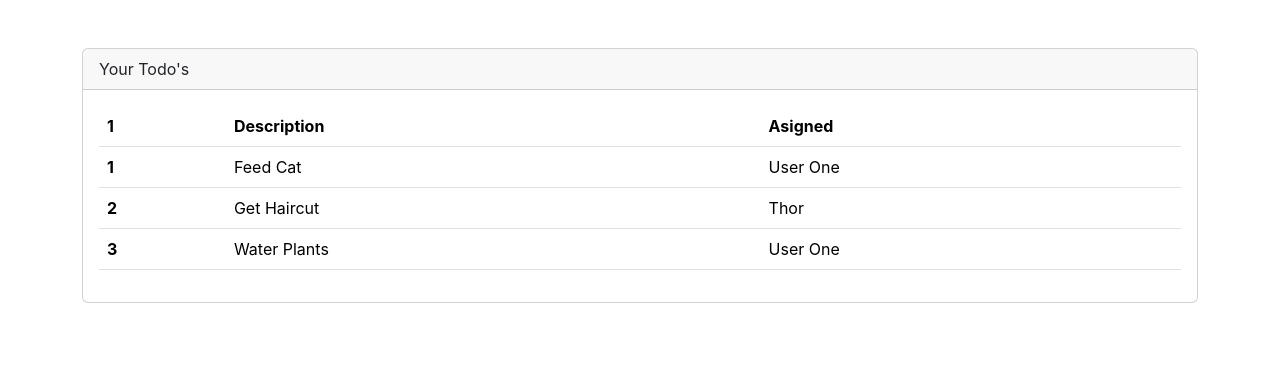
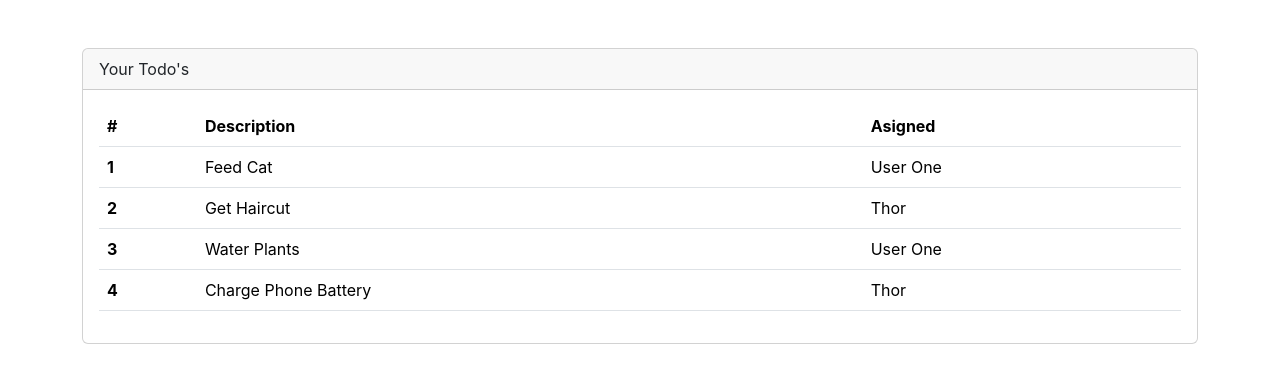
Before and after one commit to reski-id/React, a React (Create React App) app: page / in a window 1280 px wide. Shown: the top 382 px of the page. Built offline with nearby package versions, Linux system fonts and the light colour scheme.

Commit message:
render list dinamic

```diff
--- a/src/App.js
+++ b/src/App.js
@@ -6,6 +6,7 @@ function App() {
     {RowsNumber : 1, RowsItems: "Feed Cat", RowsAssigned : "User One"},
     {RowsNumber : 2, RowsItems: "Get Haircut", RowsAssigned : "Thor"},
     {RowsNumber : 3, RowsItems: "Water Plants", RowsAssigned : "User One"},
+    {RowsNumber : 4, RowsItems: "Charge Phone Battery", RowsAssigned : "Thor"},
   ]
   return (
     <div className='mt-5 container'>
--- a/src/components/TodoTables.js
+++ b/src/components/TodoTables.js
@@ -6,25 +6,21 @@ function TodoTables (props){
         <table className="table table-hover">
             <thead>
                 <tr>
-                    <th scope="rows">1</th>
+                    <th scope="rows">#</th>
                     <th scope="rows">Description</th>
                     <th scope="rows">Asigned</th>
                 </tr>
             </thead>
             <tbody>
-            <TodoRowsItem
-                //props.todos in this line get data from const todo in App.js
-                RowsNumber={props.todos[0].RowsNumber}
-                RowsItems={props.todos[0].RowsItems}
-                RowsAssigned={props.todos[0].RowsAssigned} />
-            <TodoRowsItem
-                RowsNumber={props.todos[1].RowsNumber}
-                RowsItems={props.todos[1].RowsItems}
-                RowsAssigned={props.todos[1].RowsAssigned} />
-            <TodoRowsItem
-                RowsNumber={props.todos[2].RowsNumber}
-                RowsItems={props.todos[2].RowsItems}
-                RowsAssigned={props.todos[2].RowsAssigned} />
+            {props.todos.map(
+                todos => (
+                    <TodoRowsItem
+                    RowsNumber = {todos.RowsNumber}
+                    RowsItems  = {todos.RowsItems}
+                    RowsAssigned = {todos.RowsAssigned}
+                    />
+                )
+            )}
             </tbody>
         </table>
     )
```
